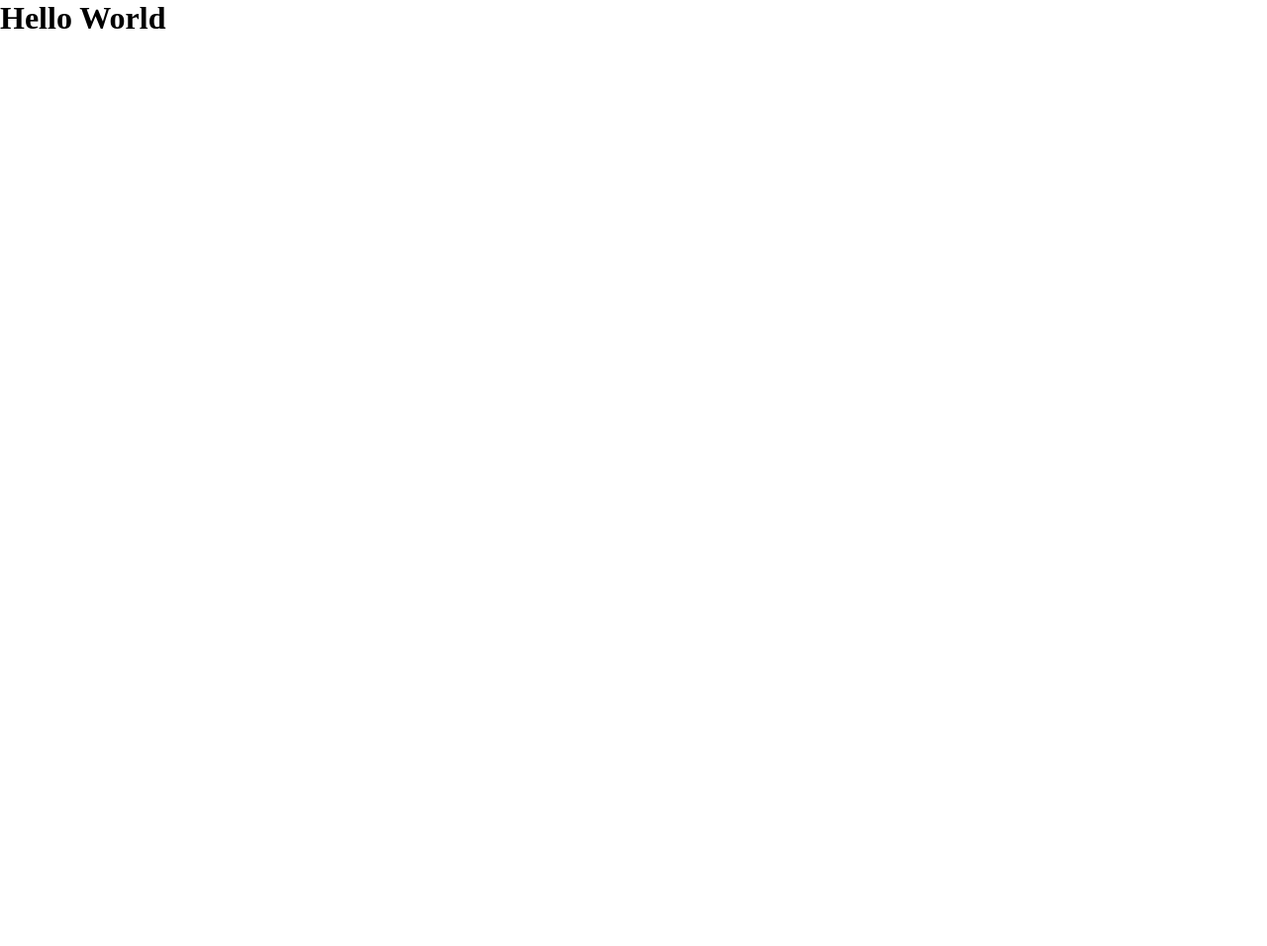
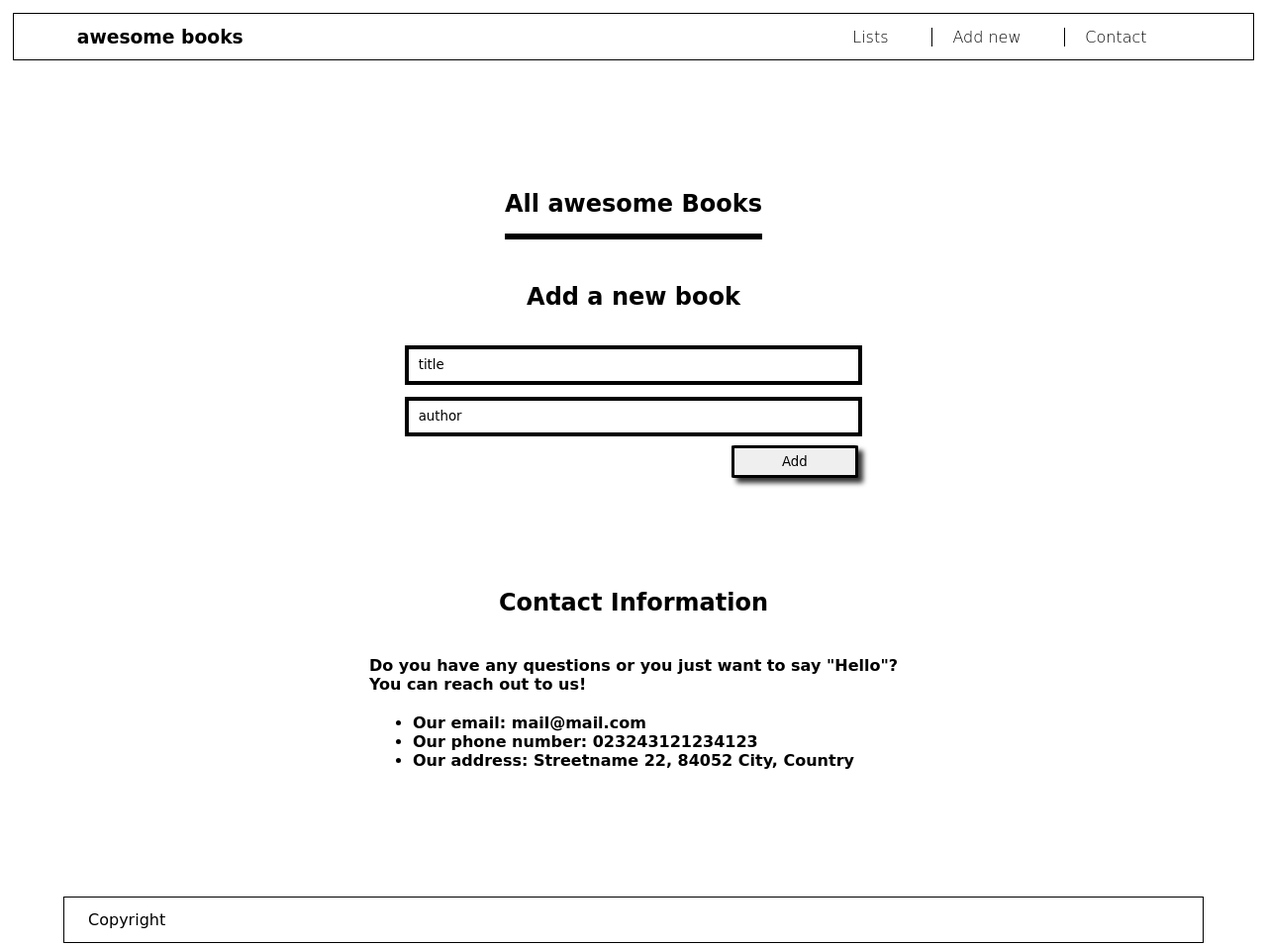
Before and after one commit to HossainAraf/Awesome-Books, a website: page index.html in a window 1280 px wide. Shown: the whole page at 99% size. Before the commit the page ends 800 px from the top, so only its background shows below. Drawn offline with Linux system fonts and the light colour scheme.

Commit message:
Update html

```diff
--- a/index.css
+++ b/index.css
@@ -1,3 +1,209 @@
 * {
+  font-family: 'Comic Neue', cursive;
   margin: 0;
+  padding: 0;
+  box-sizing: border-box;
+  text-align: center;
 }
+
+form {
+  display: flex;
+  width: 37vw;
+  flex-direction: column;
+}
+
+footer p {
+  padding: 0 1%;
+}
+
+.container {
+  display: flex;
+  flex-direction: column;
+  justify-content: center;
+  align-items: center;
+  margin: 2%;
+  padding: 5%;
+}
+
+.container h1 {
+  margin: 1% 0;
+  padding-bottom: 5%;
+}
+
+.display {
+  display: flex;
+  flex-direction: column;
+  justify-content: space-evenly;
+  align-items: center;
+  border: 3.5px solid #000;
+  margin-bottom: 5vh;
+}
+
+#display {
+  display: flex;
+}
+
+.display p {
+  font-weight: 400;
+  font-size: 18px;
+}
+
+.display #book-author {
+  display: flex;
+  width: 100%;
+  padding: 10px;
+}
+
+.display button {
+  width: 10vw;
+  margin: 3px 10px;
+  padding: 6px 5px;
+  border: 3px solid #000;
+  border-radius: 3%;
+  font-weight: 500;
+  box-shadow: 5px 5px 5px rgba(0, 0, 0, 80%);
+}
+
+.display button:hover {
+  background-color: #355c80;
+  border: 3px solid #000;
+  color: aliceblue;
+}
+
+#title,
+#author {
+  margin: 6px;
+  height: 40px;
+  border: 4px solid #000;
+  text-align: left;
+  padding-left: 2%;
+}
+
+#title::placeholder,
+#author::placeholder {
+  color: #000;
+}
+
+input {
+  color: #000;
+}
+
+#book&author {
+  display: flex;
+}
+
+div#books-container1 {
+  display: flex;
+  width: 100%;
+}
+
+div#books-container2 {
+  display: flex;
+  width: 100%;
+  background-color: lightgray;
+}
+
+button#addbtn {
+  width: 10vw;
+  margin: 3px 10px;
+  padding: 6px 5px;
+  border: 3px solid #000;
+  border-radius: 3%;
+  font-weight: 500;
+  box-shadow: 5px 5px 5px rgba(0, 0, 0, 80%);
+}
+
+button#addbtn:hover {
+  background-color: #355c80;
+  border: 3px solid #180505d3;
+  color: antiquewhite;
+}
+
+div#formbut {
+  display: flex;
+  flex-direction: row-reverse;
+}
+
+nav {
+  display: flex;
+  justify-content: space-between;
+  align-items: center;
+  padding: 1% 5%;
+  border: 1.5px solid #000;
+  margin: 1%;
+}
+
+nav ul {
+  display: flex;
+  justify-content: space-evenly;
+  flex-basis: 36%;
+  list-style-type: none;
+}
+
+nav ul li {
+  font-weight: 300;
+  border-left: 1px solid #000;
+  padding-left: 5%;
+}
+
+nav ul li:first-child {
+  border-left: none;
+}
+
+nav ul li a {
+  text-decoration: none;
+  color: #000;
+}
+
+nav ul li a:hover {
+  text-decoration: none;
+  color: #355c80;
+}
+
+#date {
+  display: flex;
+  justify-content: flex-end;
+  padding: 1% 2%;
+}
+
+footer {
+  margin: 5%;
+  padding: 1%;
+  border: 1.5px solid #000;
+  display: flex;
+  justify-content: flex-start;
+}
+
+h1#h1contact {
+  padding: 20px;
+}
+
+div#contactus {
+  font-weight: 600;
+  display: flex;
+  flex-direction: column;
+  align-items: center;
+  padding-bottom: 5%;
+}
+
+div#contactus li {
+  text-align: left;
+}
+
+div#contactus p {
+  text-align: left;
+}
+
+div#pwrapper {
+  padding: 20px;
+}
+
+#lists {
+  display: flex;
+  flex-direction: column;
+}
+
+#add-new {
+  display: flex;
+  flex-direction: column;
+}
--- a/index.html
+++ b/index.html
@@ -3,11 +3,60 @@
 <head>
   <meta charset="UTF-8">
   <meta name="viewport" content="width=device-width, initial-scale=1.0">
-  <link rel="stylesheet" href="index.css">
-  <title>Document</title>
+  <link rel="stylesheet" href="./index.css">
+  <title>Awesome Books:</title>
 </head>
 <body>
-  <h1>Hello World</h1>
-  <script src="index.js"></script>
+  <header>
+    <nav>
+        <h3>awesome books</h3>
+        <ul>
+            <li><a href="#" onclick="a.lists()">Lists</a></li>
+            <li><a href="#" onclick="a.addNewBook()">Add new</a> </li>
+            <li><a href="#" onclick="a.contactus()">Contact</a></li>
+        </ul>
+    </nav>
+    <div id="date"></div>
+</header>
+
+<section class="container" id="container">
+    <div id="lists">
+        <h1>All awesome Books</h1>
+        <div class="display display-type-1" id="display"></div>
+    </div>
+    </div>
+   <div id="add-new">
+    <h1>Add a new book</h1>
+    <form action="">
+        <input type="text" id="title" placeholder="title">
+        <input type="text" id="author" placeholder="author">
+        <div id="formbut"><button id="addbtn" onclick="a.addBooks()"> Add</button></div>
+    </form>
+   </div>
+</section>
+
+<section>
+    <div id="contactus">
+    <h1 id="h1contact">Contact Information</h1>
+    <div id="pwrapper">
+        <p>Do you have any questions or you just want to say "Hello"?</p>
+        <p>You can reach out to us!</p>
+    </div>
+
+    <ul>
+        <li>Our email: mail@mail.com</li>
+        <li>Our phone number: 023243121234123</li>
+        <li>Our address: Streetname 22, 84052 City, Country</li>
+    </ul>
+    </div>
+
+</section>
+
+<footer>
+<p>Copyright</p>
+</footer>
+
+<!-- Script -->
+  <script type="module" src="./index.js"></script>
 </body>
 </html>
```
Also changed, not shown: modules/books.js (added).
